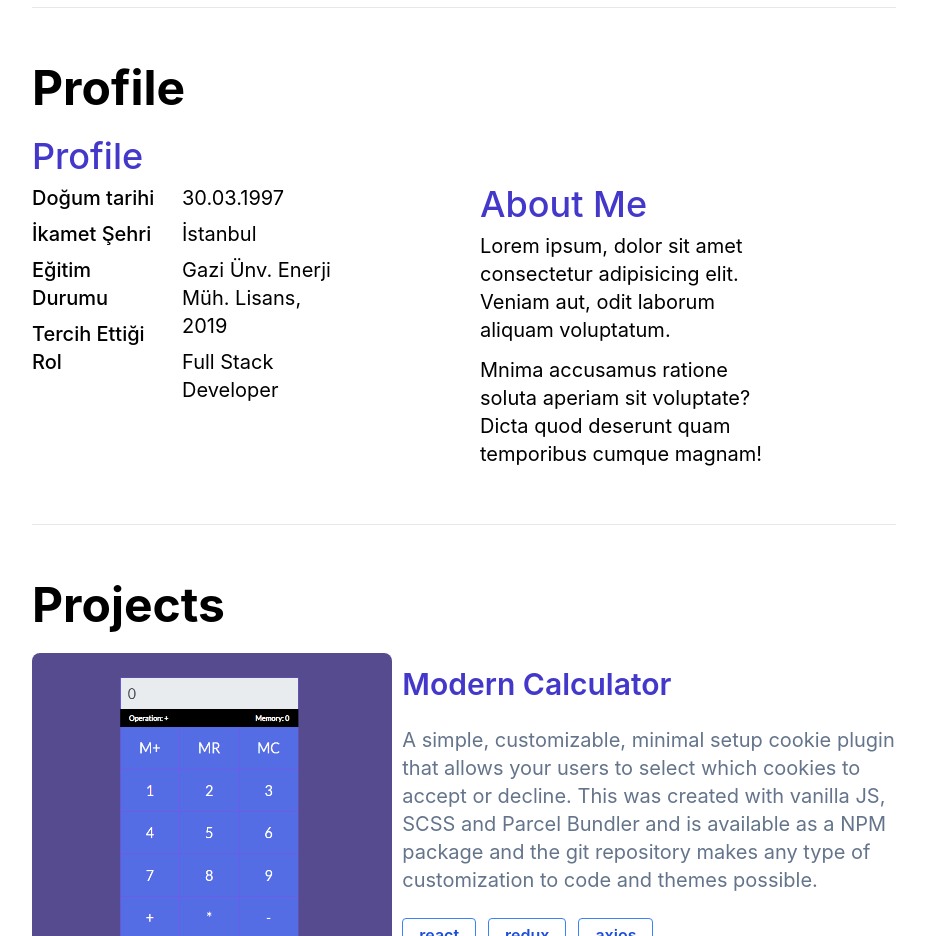
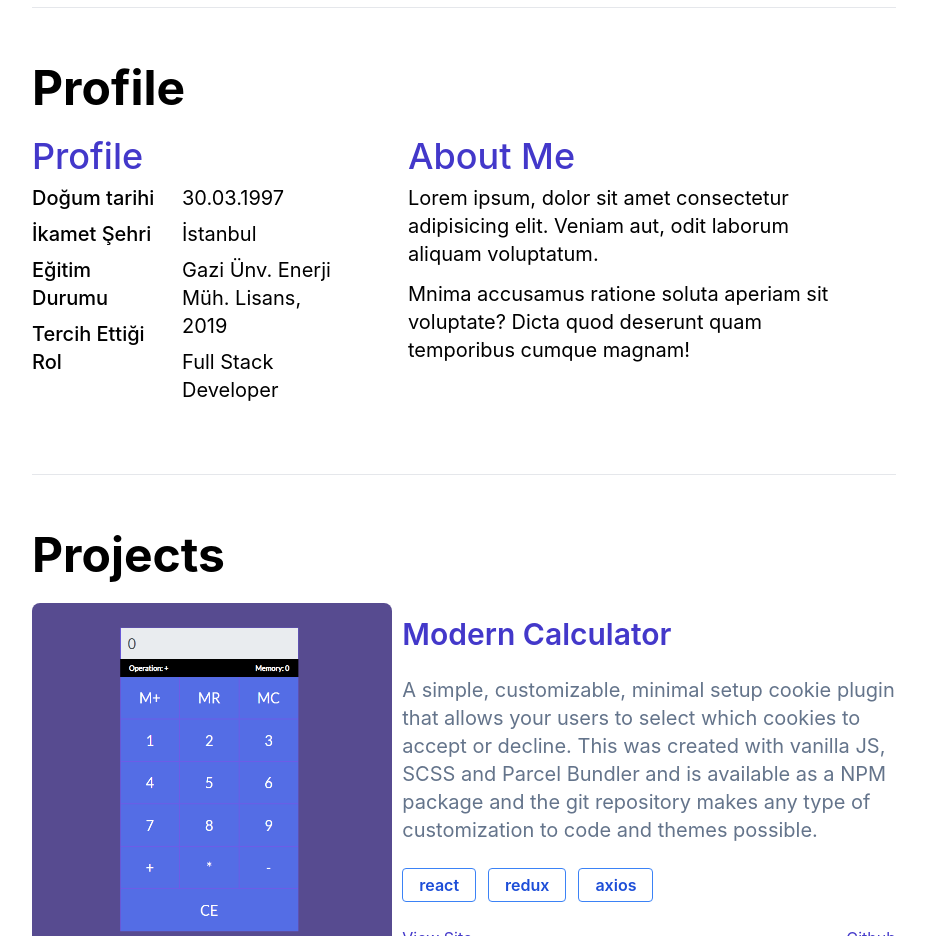
Before and after one commit to SeyyitBattal/web-sayfam, a React (Create React App) app: page / in a window 1280 px wide. Shown: the part 1200-2136 px from the top of the page, without its empty margins (176-1103 px from the left). Built offline with nearby package versions, Linux system fonts and the light colour scheme.

Commit message:
Profile section was updated

```diff
--- a/src/App.css
+++ b/src/App.css
@@ -16,8 +16,6 @@ body {
 
 .profileAndAbout {
   display: flex;
-  flex-wrap: wrap;
-  flex-direction: row;
 }
 
 .viewGithub {
--- a/src/components/Profile.js
+++ b/src/components/Profile.js
@@ -4,11 +4,13 @@ export const Profile = () => {
   return (
     <div className="profileSection">
       <h1 className="mb-6 text-5xl font-bold ">{profileDataEN.title}</h1>
+
+      <div className="profileAndAbout">
+        <div>
           <h1 className="mb-2 lg:text-4xl text-indigo-700 font-medium max-lg:text-3xl max-lg:text-center">
             {profileDataEN.title}
           </h1>
 
-      <div className="profileAndAbout">
           {myInfo.map((item) => (
             <div className="basic-info max-sm:pl-4 ">
               <div className="profil-detay flex max-lg:w-[300px] lg:h-[222px] max-sm:mb-3 max-sm:pl-3 sm:mb-3 max-lg:mx-auto ">
@@ -27,12 +29,13 @@ export const Profile = () => {
               </div>
             </div>
           ))}
+        </div>
 
-        <div className="about-box lg:w-1/3 sm:w-9/12 max-sm:w-9/12 max-lg:px-4  max-sm:m-auto  max-sm:px-4   max-sm:mt-5 sm:mx-auto  ">
+        <div className="about-box lg:w-1/2 sm:w-9/12 max-sm:w-9/12 max-lg:px-4  max-sm:m-auto  max-sm:px-4   max-sm:mt-5 sm:mx-auto  ">
           <h3 className="mb-2 lg:text-4xl text-indigo-700 font-medium max-lg:text-3xl max-lg:text-center ">
             About Me
           </h3>
-          <div className="hakkımda-detay text-black lg:text-xl sm:text-lg max-lg:px-5  ">
+          <div className=" text-black lg:text-xl sm:text-lg max-lg:px-5  ">
             <p className="lg:pb-3 max-sm:pb-3 sm:pb-3">{aboutMe[0].about}</p>
             <p className="">{aboutMe[1].about1}</p>
           </div>
```
Lines whose indentation alone changed are shown as unchanged.
